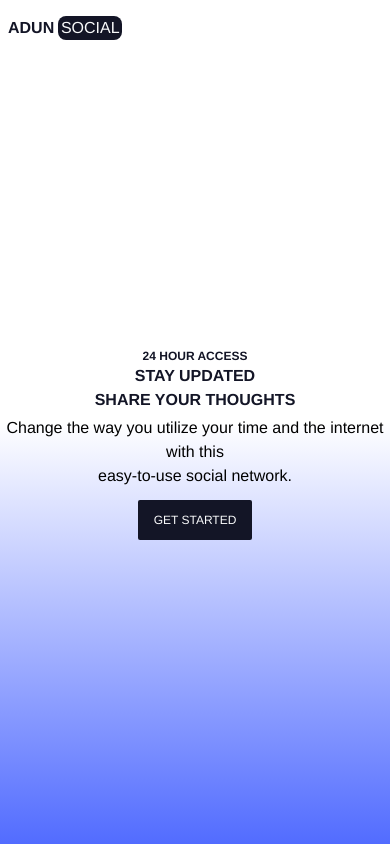
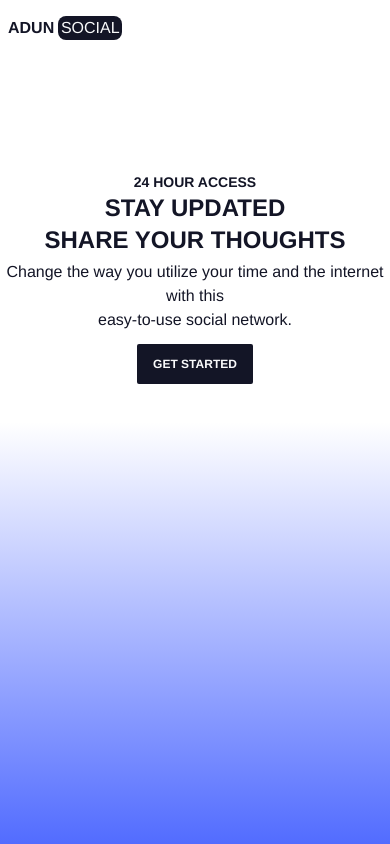
Before and after one commit to RichGod93/ADUN-SOCIAL-OPEN-SOURCE, a Next.js app: page / in a window 390 px wide. Built offline with nearby package versions, Linux system fonts and the light colour scheme.

Commit message:
add: better style

```diff
--- a/src/components/landingPage/Hero.tsx
+++ b/src/components/landingPage/Hero.tsx
@@ -6,10 +6,9 @@ const Hero = () => {
     return (
         <div
             className="h-screen flex flex-col"
-
         >
             <div className="self-start pt-3 lg:pt-5"><Logo /></div>
-            <div className="flex flex-1 items-center justify-center">
+            <div className="flex md:lg:flex-1 items-center justify-center mt-32 md:lg:mt-0">
                 <motion.div className="space-y-1 flex flex-col items-center"
                     initial={{ opacity: 0, scale: 0.5 }}
                     animate={{ opacity: 1, scale: 1 }}
@@ -27,16 +26,16 @@ const Hero = () => {
                     }}
                 >
                     <div>
-                        <p className="font-semibold text-xs md:lg:text-sm text-center primary-text-color uppercase">
+                        <p className="font-semibold text-sm text-center primary-text-color uppercase">
                             24 hour access
                         </p>
-                        <p className="font-extrabold md:lg:text-7xl text-center primary-text-color uppercase">
+                        <p className="font-extrabold text-2xl md:lg:text-7xl text-center primary-text-color uppercase">
                             stay updated<br />share your thoughts
                         </p>
 
                     </div>
                     <div>
-                        <p className="text-center">
+                        <p className="text-center primary-text-color">
                             Change the way you utilize your time and the internet with this <br /> easy-to-use social network.
                         </p>
                     </div>
@@ -44,7 +43,7 @@ const Hero = () => {
                     {/* Button */}
                     <Link href="#">
                         <motion.button
-                            className="primary-bg-color dark:secondary-bg-color secondary-text-color dark:primary-text-color text-xs mt-2 py-3 px-4 rounded-sm flex items-center justify-between uppercase"
+                            className="primary-bg-color secondary-text-color font-bold text-xs mt-2 py-3 px-4 rounded-sm flex items-center justify-between uppercase"
                             whileHover={{ scale: 1.2 }}
                             whileTap={{ scale: 0.9 }}
                             transition={{ type: "spring", stiffness: 400, damping: 17 }}
```
